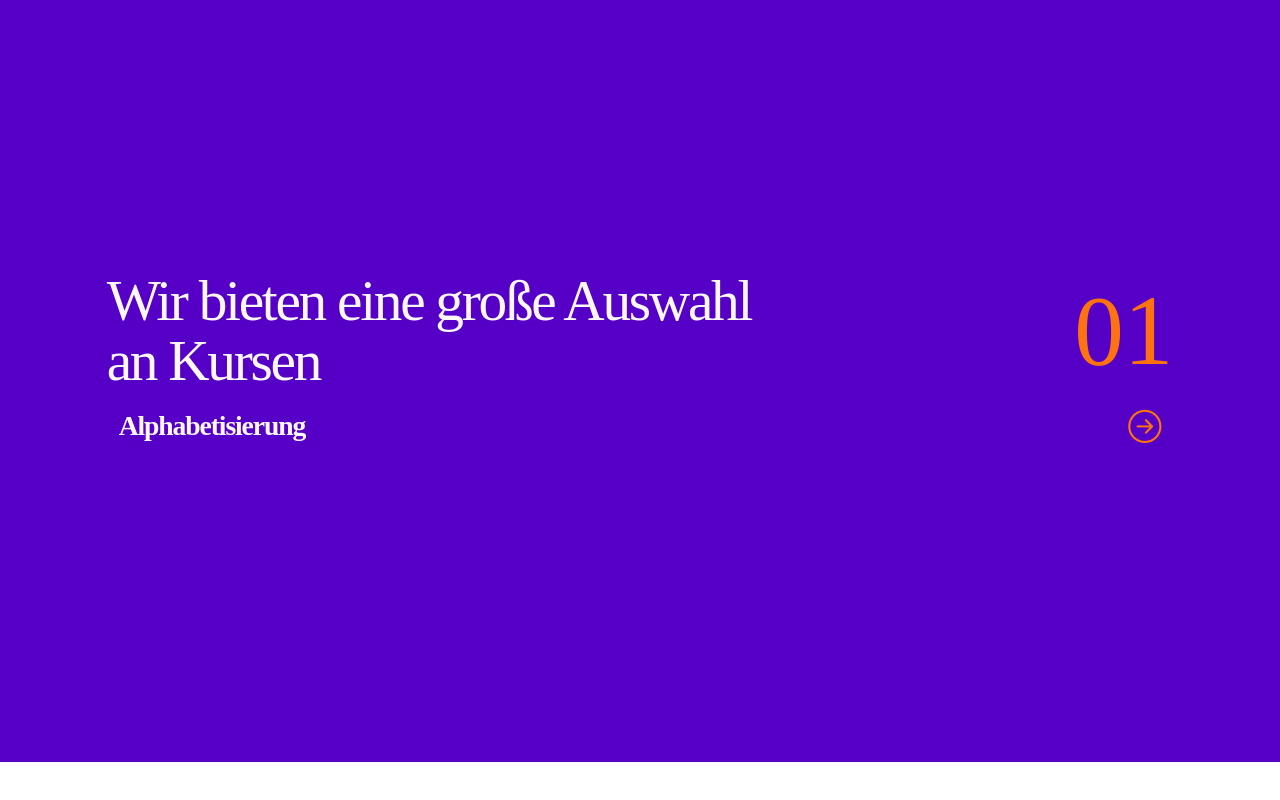
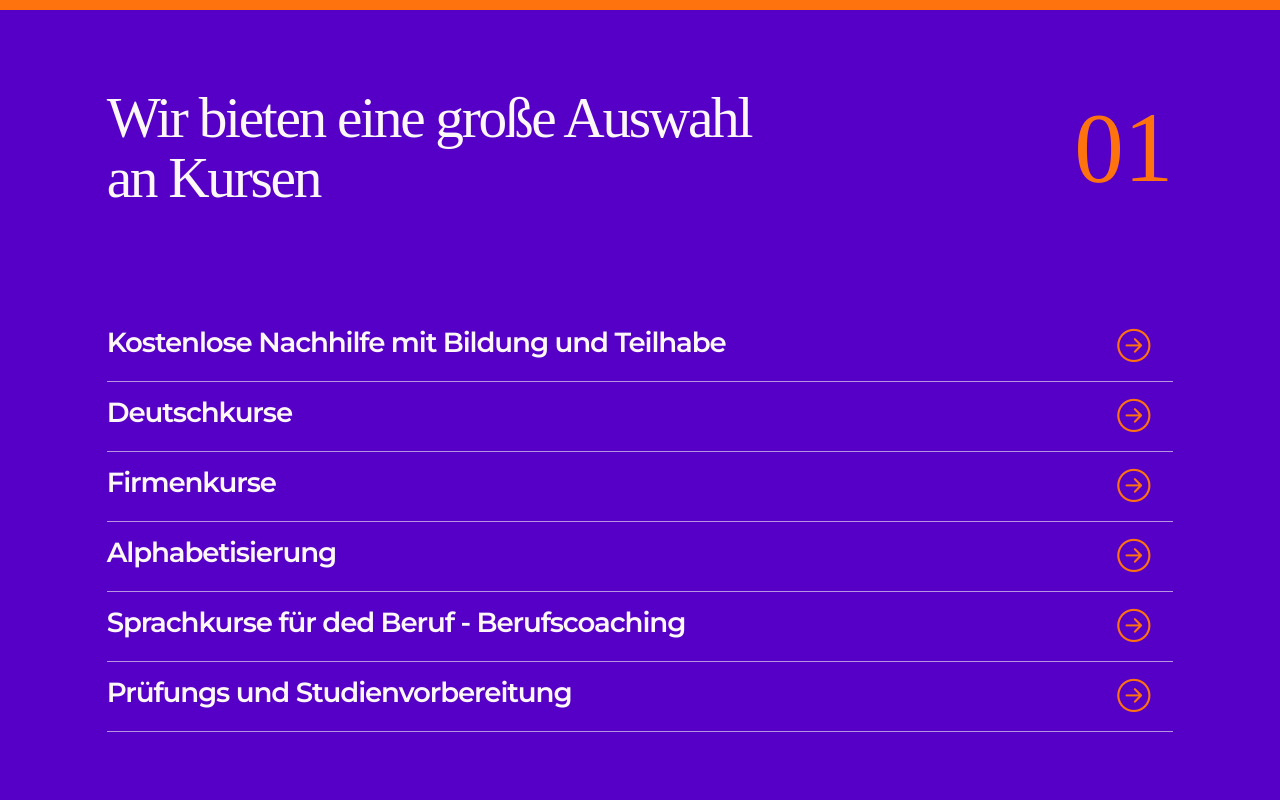
Before and after one commit to TihomirPet/GeorgLamersLanguageSchool, a plain HTML site: page index.html in a window 1280 px wide. Shown: the part 1158-1958 px from the top of the page. Before the commit the page ends 1920 px from the top, so only its background shows below. Drawn offline with nearby package versions, Linux system fonts and the light colour scheme; a web font is replaced by a local one.

Commit message:
add hover effect section courses

```diff
--- a/css/courses.css
+++ b/css/courses.css
@@ -5,7 +5,9 @@
 /* .courses-title{
     width: 40vw;
 } */
-
+.courses-holder{
+   border-bottom: 1px solid hsl(350, 60%, 98%,0.6);
+}
 .bi-arrow-right-circle {
   color: var(--main-bg-color);
 }
@@ -14,12 +16,13 @@
   background-color: var(--bs-btn-hover-bg);
   border-color: var(--bs-btn-hover-border-color);
 }
-a:hover {
+.courses-link:hover {
   --bs-link-color-rgb: var(--bs-link-hover-color-rgb);
+  padding: 0.6rem 0rem 0.6rem 1.9rem;
 }
 .btnc {
-  --bs-btn-padding-x: 0rem;
-  --bs-btn-padding-y: 0.375rem;
+  --bs-btn-padding-x: ;
+  --bs-btn-padding-y: ;
   --bs-btn-font-family: 'Montserrat';
   --bs-btn-font-size: var(--h5);
   --bs-btn-font-weight: 600;
@@ -36,7 +39,7 @@ a:hover {
   --bs-btn-focus-box-shadow: 0 0 0 0.25rem
     rgba(var(--bs-btn-focus-shadow-rgb), 0.5);
   display: inline-block;
-  padding: var(--bs-btn-padding-y) var(--bs-btn-padding-x);
+  padding: 0.6rem 1rem 0.6rem 0rem;
   font-family: var(--bs-btn-font-family);
   font-size: var(--bs-btn-font-size);
   font-weight: var(--bs-btn-font-weight);
--- a/css/header.css
+++ b/css/header.css
@@ -1,7 +1,7 @@
 .header {
   background-color: var(--main-bg-color);
   color: var(--text-white-color);
-  padding-bottom: 5vh;
+  padding-bottom: 11vh;
   height: auto;
 }
 .header h1 {
--- a/index.html
+++ b/index.html
@@ -74,7 +74,7 @@
             <!-- =============== card three =============== -->
             <div class="header-col-image p-0">
               <a href="#" class="card btn-card text-start"
-                ><h4 class="font-size-h4 Bold text-start letter-spacing-title">Beruf</h4>
+                ><h4 class="font-size-h4 Bold text-start letter-spacing-title">Firmenkurse</h4>
                 <p class="Regular">Berufs und Firmenkurse</p></a
               >
               <div class="header-img-holder card-three">
@@ -104,17 +104,38 @@
       class="container-fluid courses d-flex justify-content-center  align-items-center p-0"
     >
       <div class="row d-flex flex-column align-items-center  w-100">
-        <div class="col-10 d-flex justify-content-between align-items-center ps-0 pe-0">
+        <div class="col-10 d-flex justify-content-between align-items-center ps-0 pe-0 mb-5">
           <h2 class="font-size-h2 Bold third-colour courses-title line-height-titleSmall letter-spacing-title">
             Wir bieten eine große Auswahl<br />
             an Kursen
           </h2>
           <h2 class="rock-3D main-colour ">01</h2>
         </div>
-        <div class="col-10  d-flex align-items-center justify-content-between ">
-          <a class="btnc btn-courses letter-spacing-title" href="#" role="button">Alphabetisierung</a>
-          <i class="bi bi-arrow-right-circle font-size-h4" ></i>
+        <div class="col-10  courses-holder ps-0 pe-2 mt-5">
+          <a class=" courses-link btnc btn-courses letter-spacing-title w-100  d-flex align-items-center justify-content-between" href="#" role="button"><h5 class="Semibold letter-spacing-title font-size-h5 ">Kostenlose Nachhilfe mit Bildung und Teilhabe</h5>    <i class="bi bi-arrow-right-circle font-size-h4" ></i></a>
+
         </div>
+        <div class="col-10  courses-holder ps-0 pe-2">
+          <a class=" courses-link btnc btn-courses letter-spacing-title w-100  d-flex align-items-center justify-content-between" href="#" role="button"><h5 class="Semibold letter-spacing-title font-size-h5 ">Deutschkurse</h5>    <i class="bi bi-arrow-right-circle font-size-h4" ></i></a>
+
+        </div>
+        <div class="col-10  courses-holder ps-0 pe-2">
+          <a class=" courses-link btnc btn-courses letter-spacing-title w-100  d-flex align-items-center justify-content-between" href="#" role="button"><h5 class="Semibold letter-spacing-title font-size-h5 ">Firmenkurse</h5>    <i class="bi bi-arrow-right-circle font-size-h4" ></i></a>
+
+        </div>
+        <div class="col-10  courses-holder ps-0 pe-2">
+          <a class=" courses-link btnc btn-courses letter-spacing-title w-100  d-flex align-items-center justify-content-between" href="#" role="button"><h5 class="Semibold letter-spacing-title font-size-h5 ">Alphabetisierung</h5>    <i class="bi bi-arrow-right-circle font-size-h4" ></i></a>
+
+        </div>
+        <div class="col-10  courses-holder ps-0 pe-2">
+          <a class=" courses-link btnc btn-courses letter-spacing-title w-100  d-flex align-items-center justify-content-between" href="#" role="button"><h5 class="Semibold letter-spacing-title font-size-h5 ">Sprachkurse für ded Beruf - Berufscoaching</h5>    <i class="bi bi-arrow-right-circle font-size-h4" ></i></a>
+
+        </div>
+        <div class="col-10  courses-holder ps-0 pe-2">
+          <a class=" courses-link btnc btn-courses letter-spacing-title w-100  d-flex align-items-center justify-content-between" href="#" role="button"><h5 class="Semibold letter-spacing-title font-size-h5 ">Prüfungs und Studienvorbereitung</h5>    <i class="bi bi-arrow-right-circle font-size-h4" ></i></a>
+
+        </div>
+
       </div>
     </div>
     <!--******************************************************************* section courses end *********************************************************-->
```
